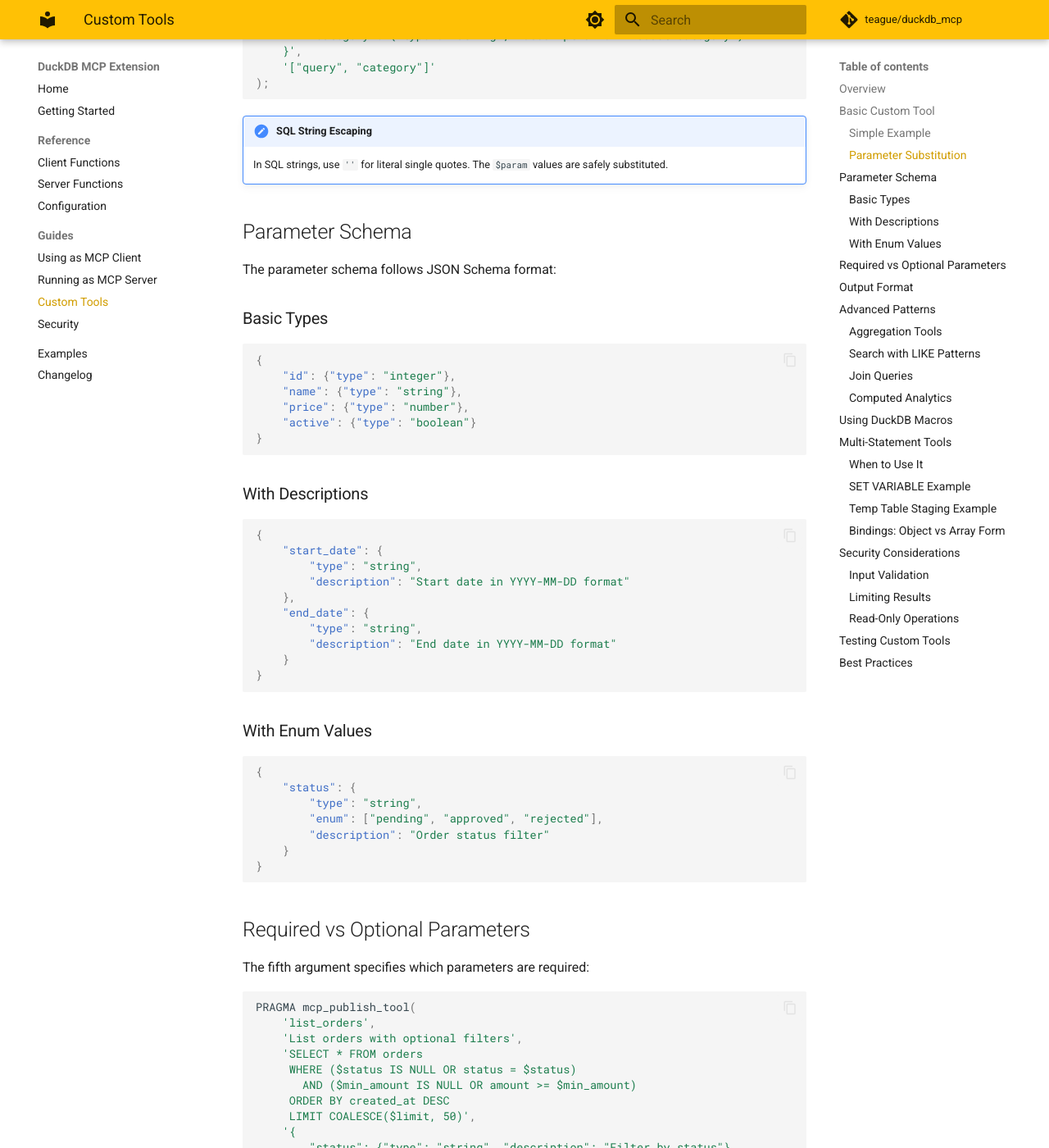
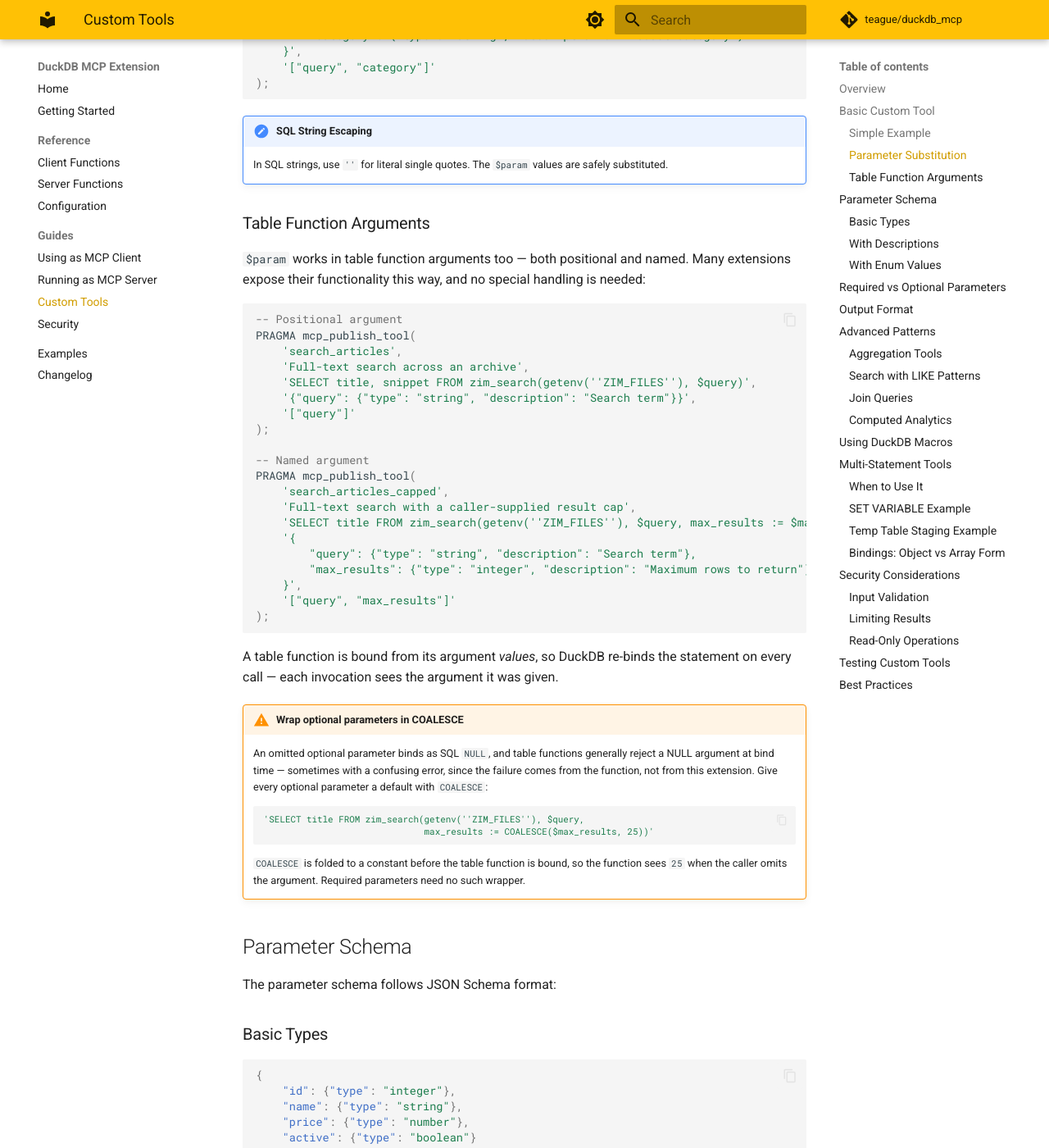
Before and after one commit to teaguesterling/duckdb_mcp, an MkDocs documentation site: the page built from docs/guides/custom-tools.md, in a window 1280 px wide and 1400 px high, scrolled down 1150 px. Shown: the whole window at 82% size. Built offline with MkDocs 1.6.1 and Material for MkDocs 9.7.7, drawn with Linux system fonts in a browser that asks for light colours; comment, search, counter and statistics services are not loaded; some of the changed text lies outside the part shown.

Commit message:
fix(tools): bind only params the SQL template references
A tool schema may declare a property the template never uses — a $param
removed while iterating on the SQL, or an argument the author hardcoded
after the fact. SQLToolHandler bound every declared property, so DuckDB
rejected the call outright:

  Invalid Input Error: Parameter argument/count mismatch,
  identifiers of the excess parameters: max_results

Every call to such a tool failed. ExecutionSQLToolHandler already filtered
against prepared->named_param_map (4cdd2c4); the single-statement handler
never got the same treatment. Regression since v2.0.0 (17be0b5), when
prepared binding replaced string interpolation — interpolation substituted
only the $tokens it found in the template, so unreferenced properties were
harmless.

Reported as "$param does not bind in table function arguments". That part
does not reproduce: DuckDB re-binds a statement whose table function
arguments contain parameters, and the values arrive correctly. The reported
template failed because its schema declared properties the SQL hardcoded.
Tests cover both: the excess-property fix, and guards pinning table function
binding (positional and named argument positions) so the reported claim
stays false.

Co-Authored-By: Claude Opus 5 (1M context) <noreply@anthropic.com>
Claude-Session: https://claude.ai/code/session_012PybK1Z3z6Huww57obvL7L

````diff
--- a/docs/guides/custom-tools.md
+++ b/docs/guides/custom-tools.md
@@ -54,6 +54,52 @@ PRAGMA mcp_publish_tool(
 
 !!! note "SQL String Escaping"
     In SQL strings, use `''` for literal single quotes. The `$param` values are safely substituted.
+
+### Table Function Arguments
+
+`$param` works in table function arguments too — both positional and named. Many
+extensions expose their functionality this way, and no special handling is needed:
+
+```sql
+-- Positional argument
+PRAGMA mcp_publish_tool(
+    'search_articles',
+    'Full-text search across an archive',
+    'SELECT title, snippet FROM zim_search(getenv(''ZIM_FILES''), $query)',
+    '{"query": {"type": "string", "description": "Search term"}}',
+    '["query"]'
+);
+
+-- Named argument
+PRAGMA mcp_publish_tool(
+    'search_articles_capped',
+    'Full-text search with a caller-supplied result cap',
+    'SELECT title FROM zim_search(getenv(''ZIM_FILES''), $query, max_results := $max_results)',
+    '{
+        "query": {"type": "string", "description": "Search term"},
+        "max_results": {"type": "integer", "description": "Maximum rows to return"}
+    }',
+    '["query", "max_results"]'
+);
+```
+
+A table function is bound from its argument *values*, so DuckDB re-binds the
+statement on every call — each invocation sees the argument it was given.
+
+!!! warning "Wrap optional parameters in COALESCE"
+    An omitted optional parameter binds as SQL `NULL`, and table functions
+    generally reject a NULL argument at bind time — sometimes with a confusing
+    error, since the failure comes from the function, not from this extension.
+    Give every optional parameter a default with `COALESCE`:
+
+    ```sql
+    'SELECT title FROM zim_search(getenv(''ZIM_FILES''), $query,
+                                  max_results := COALESCE($max_results, 25))'
+    ```
+
+    `COALESCE` is folded to a constant before the table function is bound, so the
+    function sees `25` when the caller omits the argument. Required parameters
+    need no such wrapper.
 
 ## Parameter Schema
 
@@ -124,6 +170,12 @@ For required parameters:
 ```sql
 '["customer_id", "start_date"]'  -- These must be provided
 ```
+
+A property the SQL template never references is ignored — only the parameters the
+statement actually uses are bound, so a schema stays valid while you edit the
+template. The reverse is an error: a `$token` in the template with no matching
+property fails the call with `Values were not provided for the following prepared
+statement parameters: <name>`.
 
 ## Output Format
 
````
Also changed, not shown: docs/changelog.md (+20 -0 lines), 2 other files.
